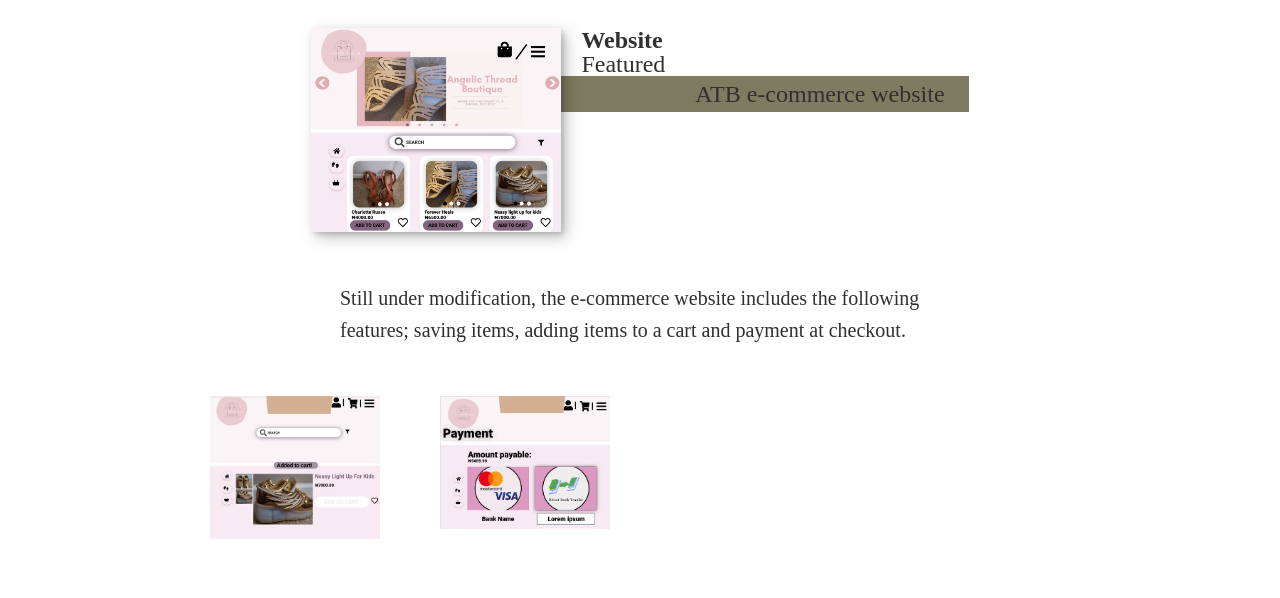
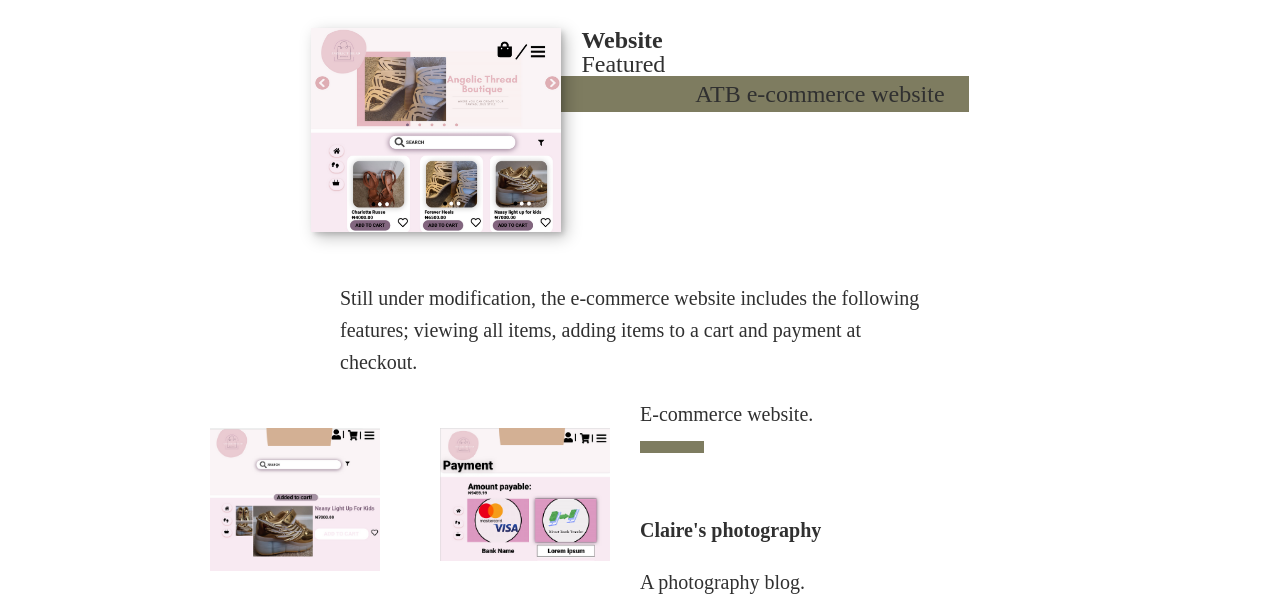
Before and after one commit to adoraa/portfolio, a plain HTML site: page Web.html in a window 1280 px wide. Shown: the part 202-800 px from the top of the page. Drawn offline with nearby package versions, Linux system fonts and the light colour scheme.

Commit message:
fourth commit

```diff
--- a/Web.html
+++ b/Web.html
@@ -41,7 +41,7 @@
 
         <div class="portfolio-item-individual">
             <p>Still under modification, the e-commerce website includes the following
-                features; saving items, adding items to a cart and payment at checkout.<br/>
+                features; viewing all items, adding items to a cart and payment at checkout.<br/>
                 <!-- Images used to open the lightbox -->
                 <div class="row">
                     <div class="column">
@@ -53,6 +53,7 @@
                         <img src="img/atb3.png" onclick="openModal();currentSlide(2)"
                         class="hover-shadow">
                     </div>
+                <p>E-commerce website.<br/><a class="btn" href="https://bit.ly/angelicthread"
                 </div>
 
                 <!-- The Modal/Lightbox -->
```
